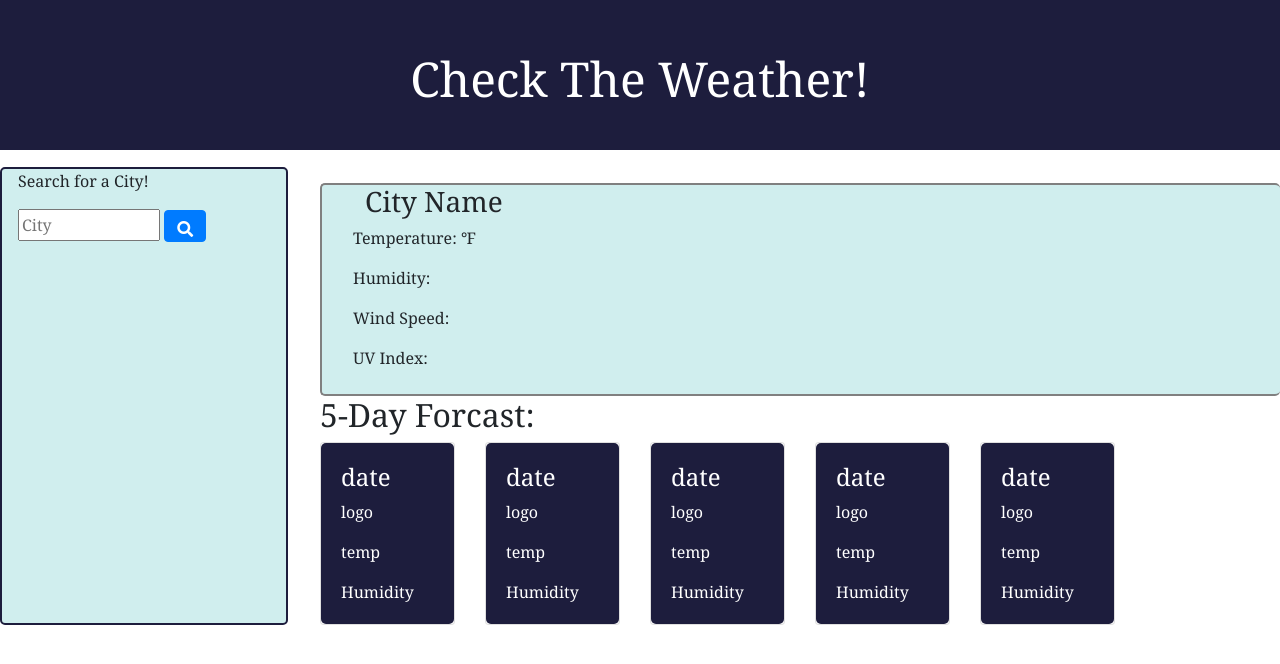
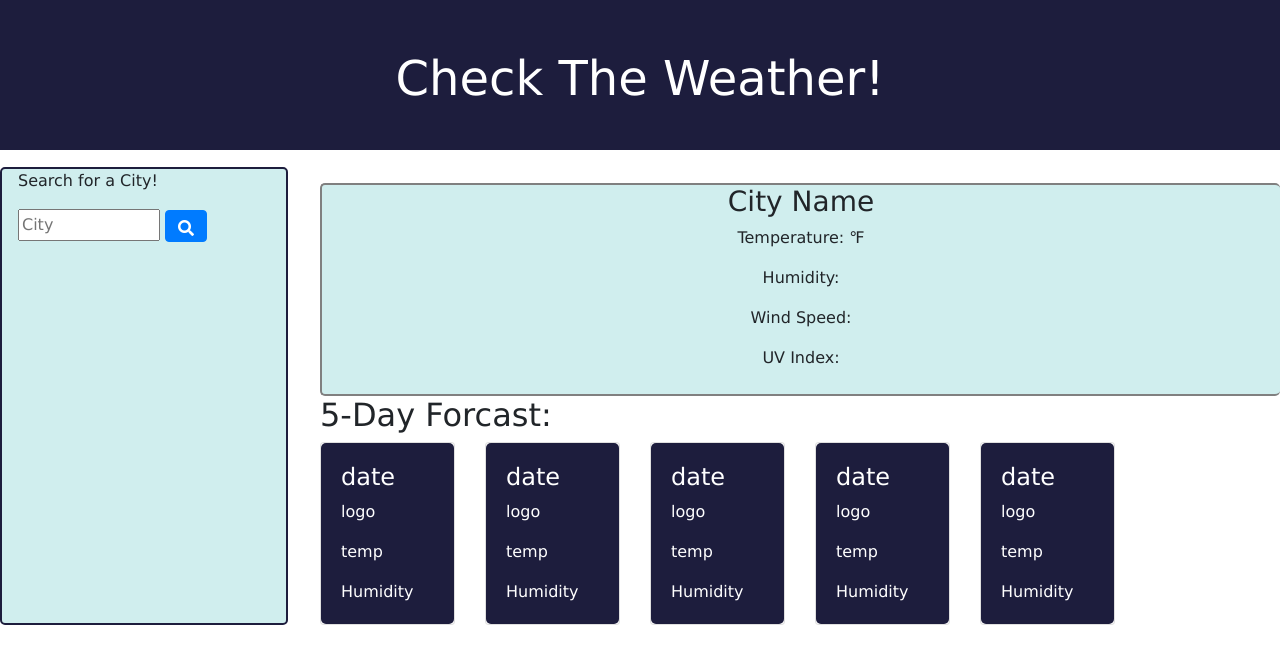
Before and after one commit to oconnor97/check-the-weather, a plain HTML site: page index.html in a window 1280 px wide. Drawn offline with nearby package versions, Linux system fonts and the light colour scheme.

Commit message:
changed font-family to Verdana

```diff
--- a/assets/CSS/style.css
+++ b/assets/CSS/style.css
@@ -2,7 +2,7 @@
 
 body {
   background-color: white;
-  font-family: Georgia, 'Times New Roman', Times, serif;
+  font-family: Verdana, Geneva, Tahoma, sans-serif;
 }
 
 
@@ -71,7 +71,7 @@ button {
 
 }
 .weather {
-  margin-left: 1em;
+  text-align: center;
 }
 
 
```
